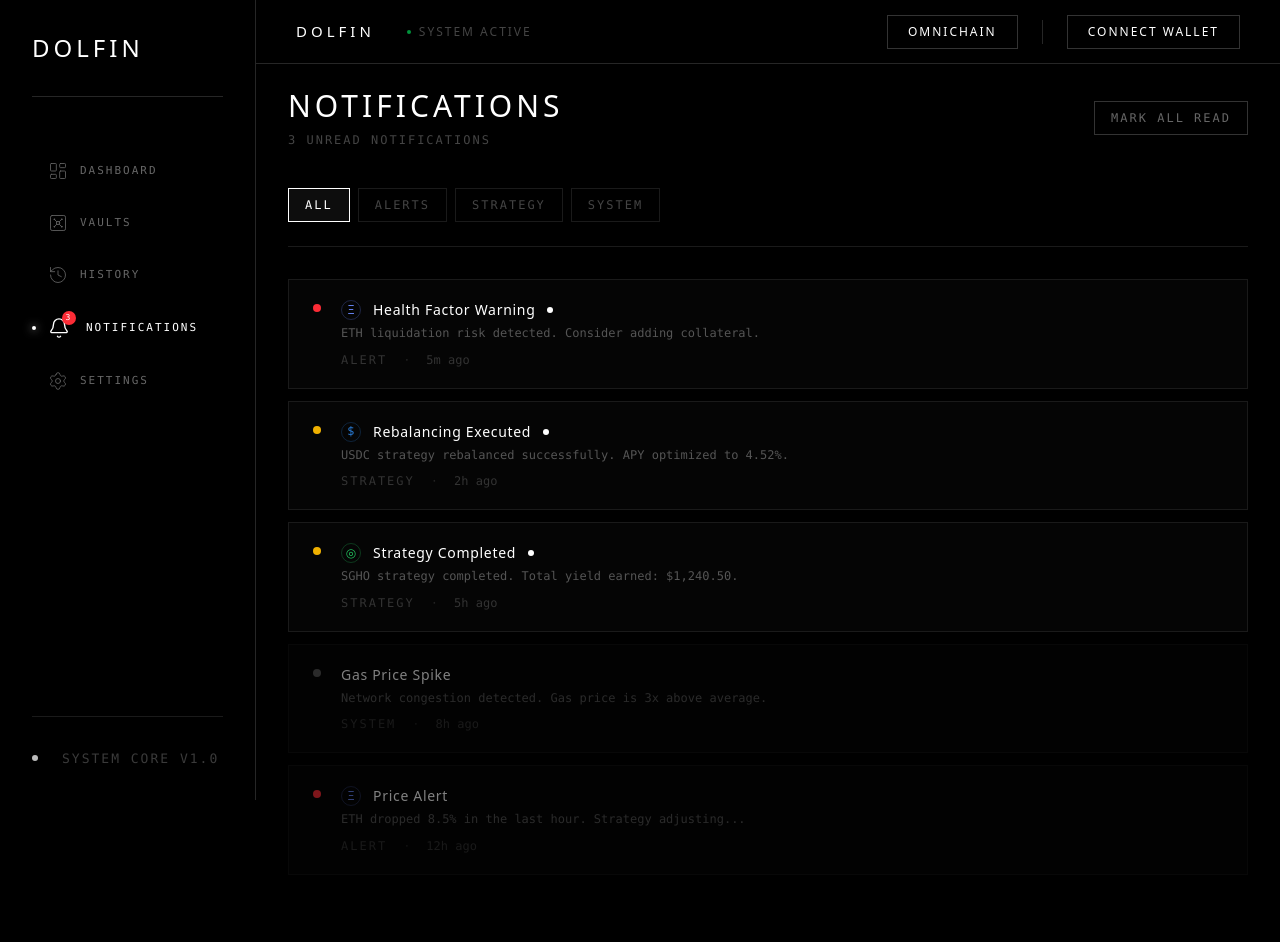
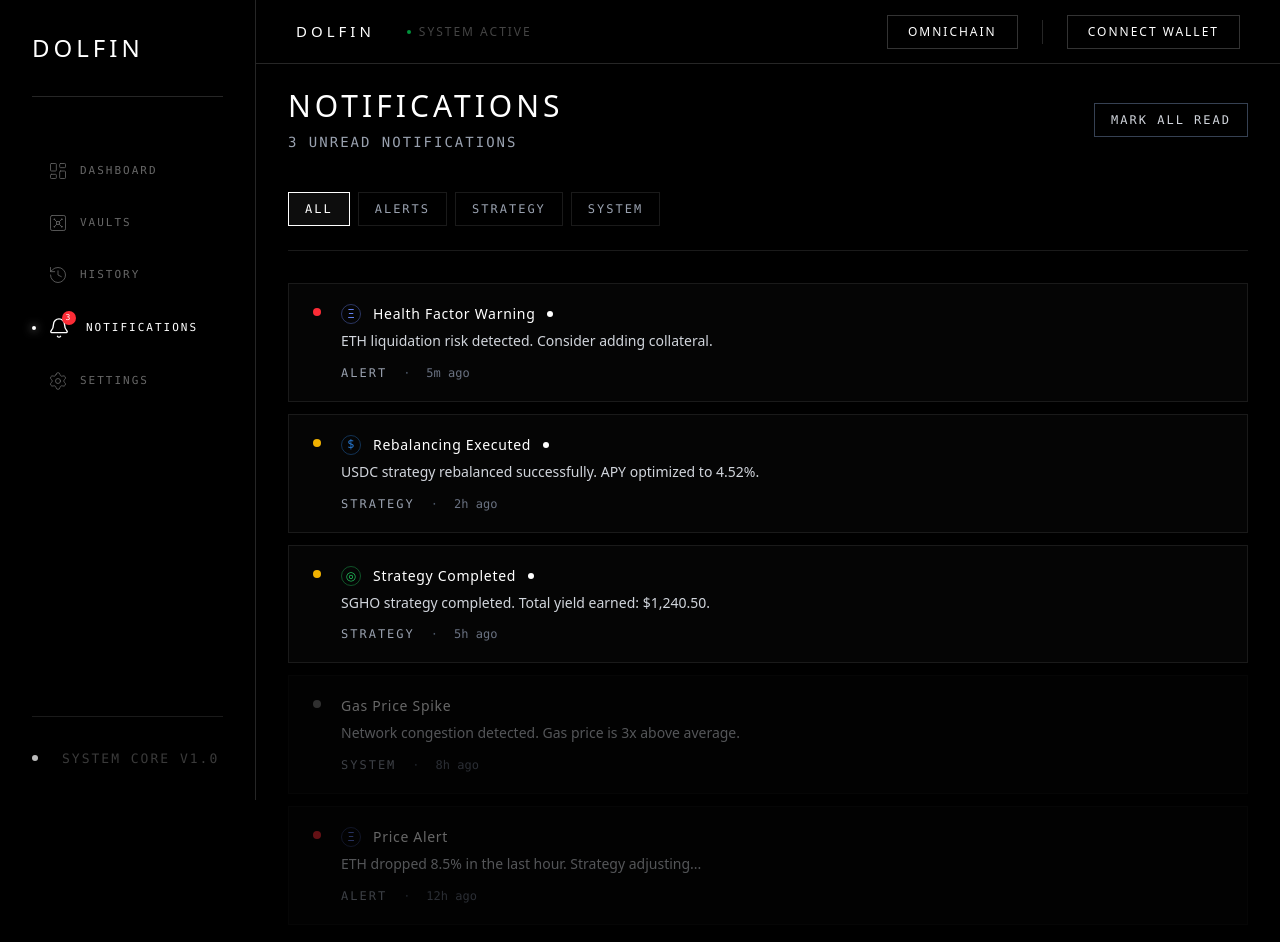
Before and after one commit to Tizun71/Dolfin, a Next.js app in the folder frontend/: page /notifications in a window 1280 px wide. Shown: the top 942 px of the page. Before the commit the page ends 907 px from the top, so only its background shows below. Built offline with nearby package versions, Linux system fonts and the light colour scheme; no server answers.

Commit message:
fix:notification

```diff
--- a/frontend/components/views/notifications/NotificationsView.tsx
+++ b/frontend/components/views/notifications/NotificationsView.tsx
@@ -2,7 +2,6 @@
 
 import { useState } from "react";
 import { useNotifications } from "@/hooks/useNotifications";
-import type { Notification } from "@/hooks/useNotifications";
 
 function timeAgo(timestamp: number): string {
   const diff = Date.now() - timestamp;
@@ -15,9 +14,9 @@ function timeAgo(timestamp: number): string {
 }
 
 const severityConfig = {
-  high: { dot: "bg-red-500", label: "text-red-500" },
-  medium: { dot: "bg-yellow-500", label: "text-yellow-500" },
-  low: { dot: "bg-[#555]", label: "text-[#555]" },
+  high: { dot: "bg-red-500", label: "text-red-400" },
+  medium: { dot: "bg-yellow-500", label: "text-yellow-400" },
+  low: { dot: "bg-[#777]", label: "text-[#999]" },
 };
 
 const typeConfig = {
@@ -56,14 +55,14 @@ export default function NotificationsView() {
       : notifications.filter((n) => n.type === filter);
 
   return (
-    <div className="text-white font-sans">
+    <div className="text-white font-sans antialiased">
       {/* Header */}
       <div className="flex items-center justify-between mb-10">
         <div>
-          <h1 className="text-3xl font-normal uppercase tracking-[4px] text-white mb-2">
+          <h1 className="text-3xl font-medium uppercase tracking-[4px] text-white mb-2">
             Notifications
           </h1>
-          <p className="text-[#444] text-xs font-mono uppercase tracking-[2px]">
+          <p className="text-gray-400 text-sm font-mono uppercase tracking-[2px]">
             {unreadCount > 0
               ? `${unreadCount} unread notifications`
               : "All caught up"}
@@ -73,7 +72,7 @@ export default function NotificationsView() {
         {unreadCount > 0 && (
           <button
             onClick={markAllAsRead}
-            className="px-4 py-2 text-xs font-mono uppercase tracking-[2px] border border-[#333] text-[#666] hover:border-white hover:text-white transition-all duration-300"
+            className="px-4 py-2 text-xs font-mono uppercase tracking-[2px] border border-gray-700 text-gray-300 hover:border-white hover:text-white transition-all duration-300"
           >
             Mark All Read
           </button>
@@ -89,7 +88,7 @@ export default function NotificationsView() {
             className={`px-4 py-2 text-xs font-mono uppercase tracking-[2px] transition-all duration-300 border ${
               filter === f.value
                 ? "border-white text-white bg-white/5"
-                : "border-[#1a1a1a] text-[#444] hover:text-[#999] hover:border-[#333]"
+                : "border-[#1a1a1a] text-gray-400 hover:text-white hover:border-gray-600"
             }`}
           >
             {f.label}
@@ -101,7 +100,7 @@ export default function NotificationsView() {
       <div className="space-y-3">
         {filtered.length === 0 ? (
           <div className="border border-[#1a1a1a] bg-[#050505] p-16 text-center">
-            <p className="text-[#444] text-xs font-mono uppercase tracking-[3px]">
+            <p className="text-gray-500 text-sm font-mono uppercase tracking-[3px]">
               No notifications
             </p>
           </div>
@@ -114,8 +113,8 @@ export default function NotificationsView() {
               <div
                 key={notif.id}
                 onClick={() => markAsRead(notif.id)}
-                className={`border bg-[#050505] px-6 py-5 flex items-start gap-5 cursor-pointer transition-all duration-300 hover:border-[#2a2a2a] ${
-                  notif.read ? "border-[#111] opacity-50" : "border-[#1a1a1a]"
+                className={`border bg-[#050505] px-6 py-5 flex items-start gap-5 cursor-pointer transition-all duration-300 hover:border-gray-700 ${
+                  notif.read ? "border-[#111] opacity-40" : "border-[#1a1a1a]"
                 }`}
               >
                 {/* Severity dot */}
@@ -125,35 +124,36 @@ export default function NotificationsView() {
 
                 {/* Content */}
                 <div className="flex-1">
-                  <div className="flex items-center gap-3 mb-1">
+                  <div className="flex items-center gap-3 mb-1.5">
                     {/* Asset icon */}
                     {asset && (
                       <div
                         className="w-5 h-5 rounded-full flex items-center justify-center text-xs border shrink-0"
                         style={{
-                          borderColor: `${asset.color}44`,
+                          borderColor: `${asset.color}66`,
                           color: asset.color,
                         }}
                       >
                         {asset.icon}
                       </div>
                     )}
-                    <p className="text-white text-sm font-light tracking-wider">
+                    <p className="text-white text-sm font-normal tracking-wider">
                       {notif.title}
                     </p>
                     {!notif.read && (
                       <span className="w-1.5 h-1.5 rounded-full bg-white" />
                     )}
                   </div>
-                  <p className="text-[#555] text-xs font-mono leading-relaxed mb-2">
+                  <p className="text-gray-300 text-sm font-sans leading-relaxed mb-3">
                     {notif.message}
                   </p>
+
                   <div className="flex items-center gap-4">
-                    <span className="text-[#333] text-xs font-mono uppercase tracking-[2px]">
+                    <span className="text-gray-400 text-xs font-mono uppercase tracking-[2px]">
                       {typeConfig[notif.type].label}
                     </span>
-                    <span className="text-[#222] text-xs font-mono">·</span>
-                    <span className="text-[#333] text-xs font-mono">
+                    <span className="text-gray-600 text-xs font-mono">·</span>
+                    <span className="text-gray-500 text-xs font-mono">
                       {timeAgo(notif.timestamp)}
                     </span>
                   </div>
--- a/frontend/hooks/useNotifications.ts
+++ b/frontend/hooks/useNotifications.ts
@@ -1,6 +1,6 @@
 import { useState, useEffect } from "react";
 
-export interface Notification {
+export interface DolfinNotification {
   id: string;
   type: "alert" | "strategy" | "system";
   title: string;
@@ -11,7 +11,7 @@ export interface Notification {
   severity: "high" | "medium" | "low";
 }
 
-const mockNotifications: Notification[] = [
+const mockNotifications: DolfinNotification[] = [
   {
     id: "notif-001",
     type: "alert",
@@ -66,7 +66,7 @@ const mockNotifications: Notification[] = [
 const STORAGE_KEY = "dolfin_notifications";
 
 export function useNotifications() {
-  const [notifications, setNotifications] = useState<Notification[]>([]);
+  const [notifications, setNotifications] = useState<DolfinNotification[]>([]);
 
   useEffect(() => {
     const stored = localStorage.getItem(STORAGE_KEY);
```
